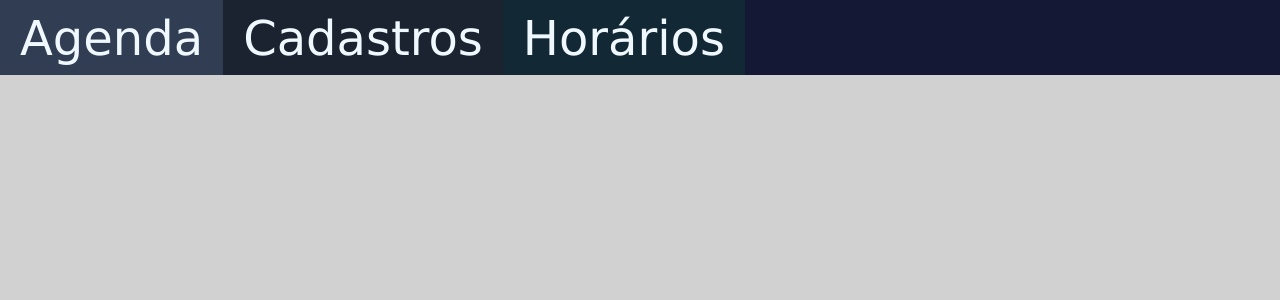
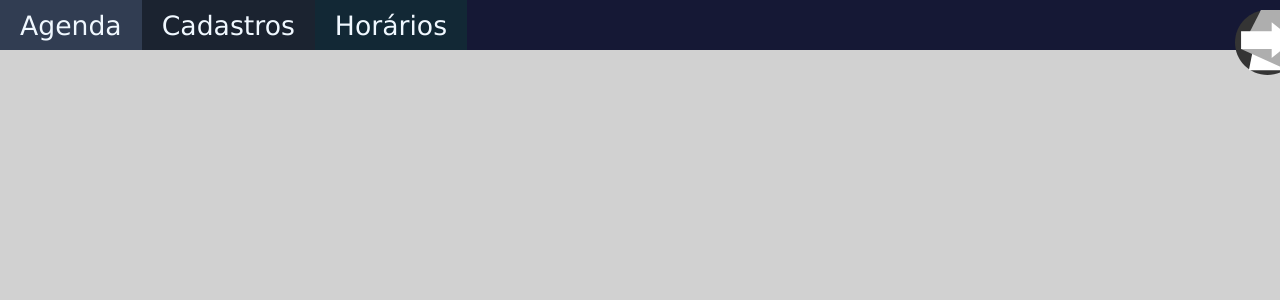
Before and after one commit to TekkenRX/45PIN-AgMed, a React (Create React App) app in the folder AgMed/View/: page / in a window 1280 px wide. Shown: the top 300 px of the page. Built offline with nearby package versions, Linux system fonts and the light colour scheme.

Commit message:
Update: bug fix
fixed a small bug that occurs when a previously selected option was double clicked

```diff
--- a/AgMed/View/src/App.js
+++ b/AgMed/View/src/App.js
@@ -1,16 +1,18 @@
 import { Fragment, useState } from "react";
 import "./App.css";
 import Workbar from "./Components/Workbar/Container";
-import Option from "./Components/Workbar/Option";
 
 function App() {
-  function handleOptionClick(OptionID) {
-    console.log(OptionID);
 
-    options = optionsList
+  function handleOptionFocus(ClickedOptionID) {
+    console.log(ClickedOptionID);
+
+    if (4 !== ClickedOptionID) {
+      options = optionsList;
+    }
 
     const newOption = options.map((option) => {
-      if (option.id === OptionID) {
+      if (option.id === ClickedOptionID) {
         return { ...option, id: 4 };
       } else {
         return option;
@@ -24,17 +26,14 @@ function App() {
     {
       id: "1",
       texto: "Agenda",
-      estado: false,
     },
     {
       id: "2",
       texto: "Cadastros",
-      estado: false,
     },
     {
       id: "3",
       texto: "Horários",
-      estado: false,
     },
   ]);
 
@@ -42,17 +41,14 @@ function App() {
     {
       id: "1",
       texto: "Agenda",
-      estado: false,
     },
     {
       id: "2",
       texto: "Cadastros",
-      estado: false,
     },
     {
       id: "3",
       texto: "Horários",
-      estado: false,
     },
   ];
 
@@ -60,7 +56,7 @@ function App() {
     <Fragment className="App">
       <Workbar
         options={options}
-        handleOptionClick={handleOptionClick}
+        handleOptionFocus={handleOptionFocus}
       ></Workbar>
     </Fragment>
   );
--- a/AgMed/View/src/Components/Workbar/Container.jsx
+++ b/AgMed/View/src/Components/Workbar/Container.jsx
@@ -1,9 +1,9 @@
 import { useState } from "react";
+import ExitBtn from "./Exit";
 import Option from "./Option";
 import "./Workbar.css";
 
-const Workbar = ({options, handleOptionClick}) => {
-
+const Workbar = ({ options, handleOptionFocus }) => {
   const [colors, setColors] = useState([
     {
       id: 1,
@@ -20,18 +20,24 @@ const Workbar = ({options, handleOptionClick}) => {
     {
       id: 4,
       color: "#98BAF1",
-        }
+    },
   ]);
 
-
-
-
   return (
-    <div className="Workbar">
+    <>
+      <div className="Workbar-left">
         {options.map((option) => (
-        <Option style={{backgroundColor: colors[option.id-1].color}} option={option} handleOptionClick={handleOptionClick}/>
+          <Option
+            style={{ backgroundColor: colors[option.id-1].color}}
+            option={option}
+            handleOptionFocus={handleOptionFocus}
+          />
         ))}
+        <div className="Workbar-right">
+          <ExitBtn />
         </div>
+      </div>
+    </>
   );
 };
 
--- /dev/null
+++ b/AgMed/View/src/Components/Workbar/Exit.jsx
@@ -0,0 +1,12 @@
+import "./Workbar.css"
+import exitButton from "./exitButton.svg"
+
+const ExitBtn = ({HandleExitButton, style}) => {
+    return (
+        <>
+            <img src={exitButton} alt="" onClick={() => HandleExitButton()} className="Exit" style={style}/>
+        </>
+    )
+}
+
+export default ExitBtn;
--- a/AgMed/View/src/Components/Workbar/Option.jsx
+++ b/AgMed/View/src/Components/Workbar/Option.jsx
@@ -1,14 +1,14 @@
-import "./Workbar.css";
+import "./Workbar.css"
 
-const Option = ({option, style, handleOptionClick, changeOptionColor}) => {
+const Option = ({option, style, handleOptionFocus}) => {
 
   return (
     <>
-      <p className="Option" style={style} onClick={() => handleOptionClick(option.id)}>
+      <p className="Option" style={style} onClick={() => handleOptionFocus(option.id)}>
         {option.texto}
       </p>
     </>
-  );
-};
+  )
+}
 
 export default Option;
--- a/AgMed/View/src/Components/Workbar/Workbar.css
+++ b/AgMed/View/src/Components/Workbar/Workbar.css
@@ -1,11 +1,20 @@
-.Workbar{
+.Workbar-left{
     width: 100%;
-    height: 75px;
+    height: 50px;
     background-color: #151835;
     display: flex;
-
     justify-content: left;
+    user-select: none;
     overflow: visible;
+}
+.Workbar-right{
+    width: 100%;
+    height: 50px;
+    background-color: #151835;
+    display: flex;
+    justify-content: right;
+    user-select: none;
+    overflow: hidden;
 }
 .Option{
     margin: 0 0;
@@ -15,6 +24,13 @@
     align-items: center;
     font-family: Verdana;
     color: aliceblue;
-    font-size: 36pt;
+    font-size: 20pt;
     cursor: pointer;
 }
+.Exit{
+    width: 65px;
+    height: 65px;
+    margin: 10px -20px;
+    cursor: pointer;
+    position: fixed;
+}
```
Also changed, not shown: AgMed/View/src/Components/Workbar/exitButton.svg (added). Lines whose indentation alone changed are shown as unchanged.
